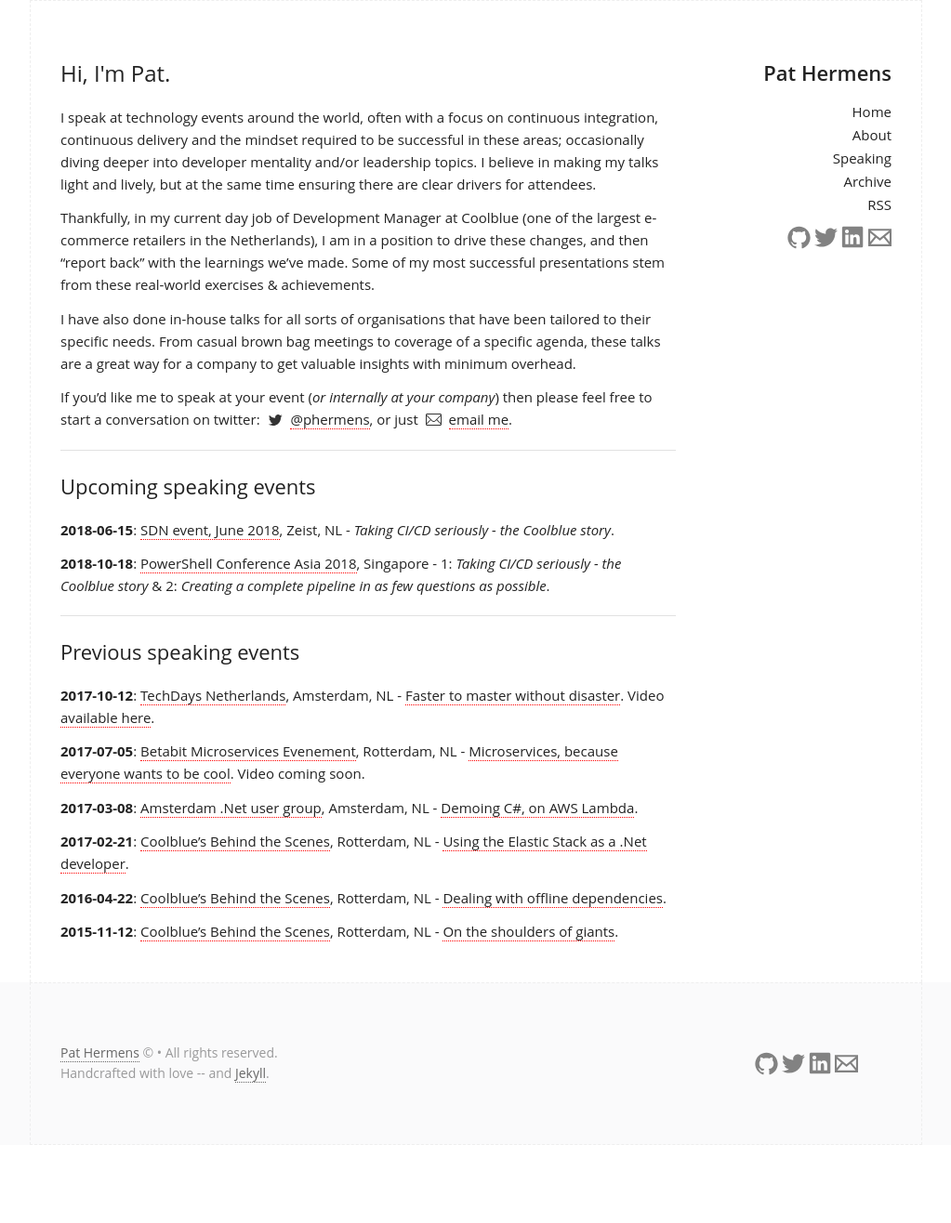
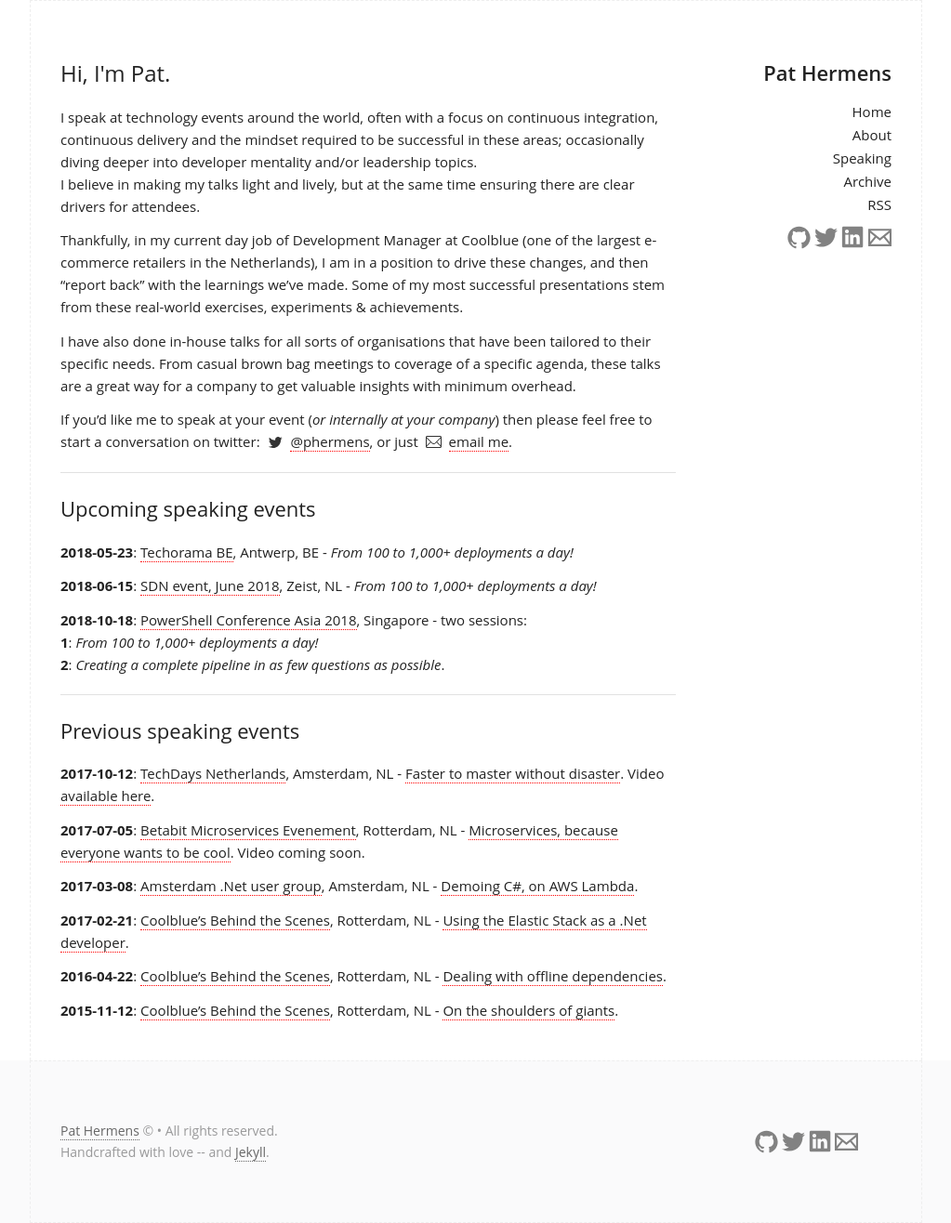
Before and after one commit to PHeonix25/PHeonix25.github.io, a Jekyll site: the page built from speaking.md, in a window 1280 px wide. Shown: the whole page at 93% size, without its empty margins (128-1151 px from the left). Built offline with Jekyll 4.4.1, drawn with Linux system fonts in a browser that asks for light colours; before the commit the page ends 1232 px from its top, so only the background shows below that.

Commit message:
Updated Speaking links with TECHORAMA!

```diff
--- a/speaking.md
+++ b/speaking.md
@@ -4,10 +4,10 @@
 permalink: /speaking/
 ---
 
-I speak at technology events around the world, often with a focus on continuous integration, continuous delivery and the mindset required to be successful in these areas; occasionally diving deeper into developer mentality and/or leadership topics.
+I speak at technology events around the world, often with a focus on continuous integration, continuous delivery and the mindset required to be successful in these areas; occasionally diving deeper into developer mentality and/or leadership topics.\
 I believe in making my talks light and lively, but at the same time ensuring there are clear drivers for attendees.
 
-Thankfully, in my current day job of Development Manager at Coolblue (one of the largest e-commerce retailers in the Netherlands), I am in a position to drive these changes, and then "report back" with the learnings we've made. Some of my most successful presentations stem from these real-world exercises & achievements.
+Thankfully, in my current day job of Development Manager at Coolblue (one of the largest e-commerce retailers in the Netherlands), I am in a position to drive these changes, and then "report back" with the learnings we've made. Some of my most successful presentations stem from these real-world exercises, experiments & achievements.
 
 I have also done in-house talks for all sorts of organisations that have been tailored to their specific needs. From casual brown bag meetings to coverage of a specific agenda, these talks are a great way for a company to get valuable insights with minimum overhead.
 
@@ -17,9 +17,13 @@
 
 ## Upcoming speaking events
 
-**2018-06-15**: [SDN event, June 2018](https://www.sdn.nl/EVENTS/15-juni-2018), Zeist, NL - _Taking CI/CD seriously - the Coolblue story_.
+**2018-05-23**: [Techorama BE](https://techoramabelgium2018.sched.com/event/DjAe), Antwerp, BE - _From 100 to 1,000+ deployments a day!_
 
-**2018-10-18**: [PowerShell Conference Asia 2018](http://psconf.asia), Singapore - 1: _Taking CI/CD seriously - the Coolblue story_ & 2: _Creating a complete pipeline in as few questions as possible_.
+**2018-06-15**: [SDN event, June 2018](https://www.sdn.nl/EVENTS/15-juni-2018), Zeist, NL - _From 100 to 1,000+ deployments a day!_
+
+**2018-10-18**: [PowerShell Conference Asia 2018](http://psconf.asia), Singapore - two sessions:\
+**1**: _From 100 to 1,000+ deployments a day!_ \
+**2**: _Creating a complete pipeline in as few questions as possible_.
 
 ----
 
```
